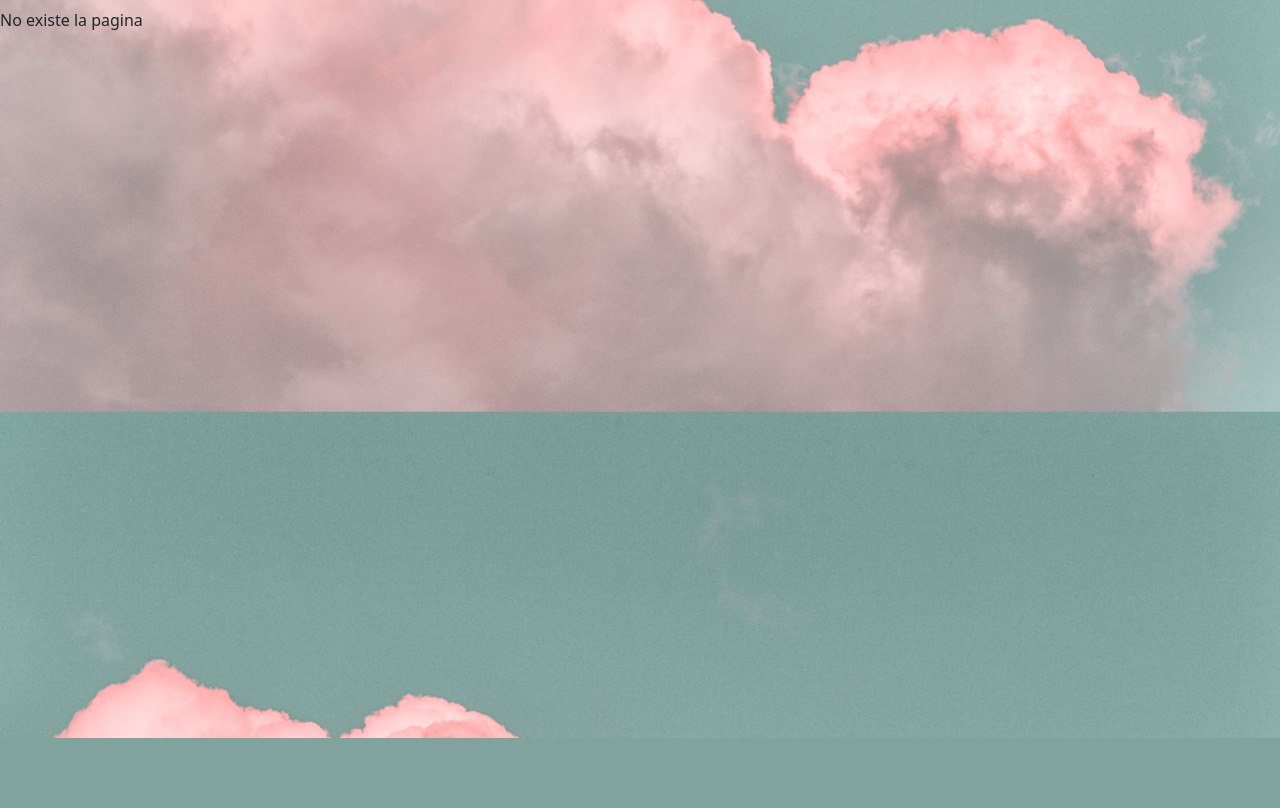
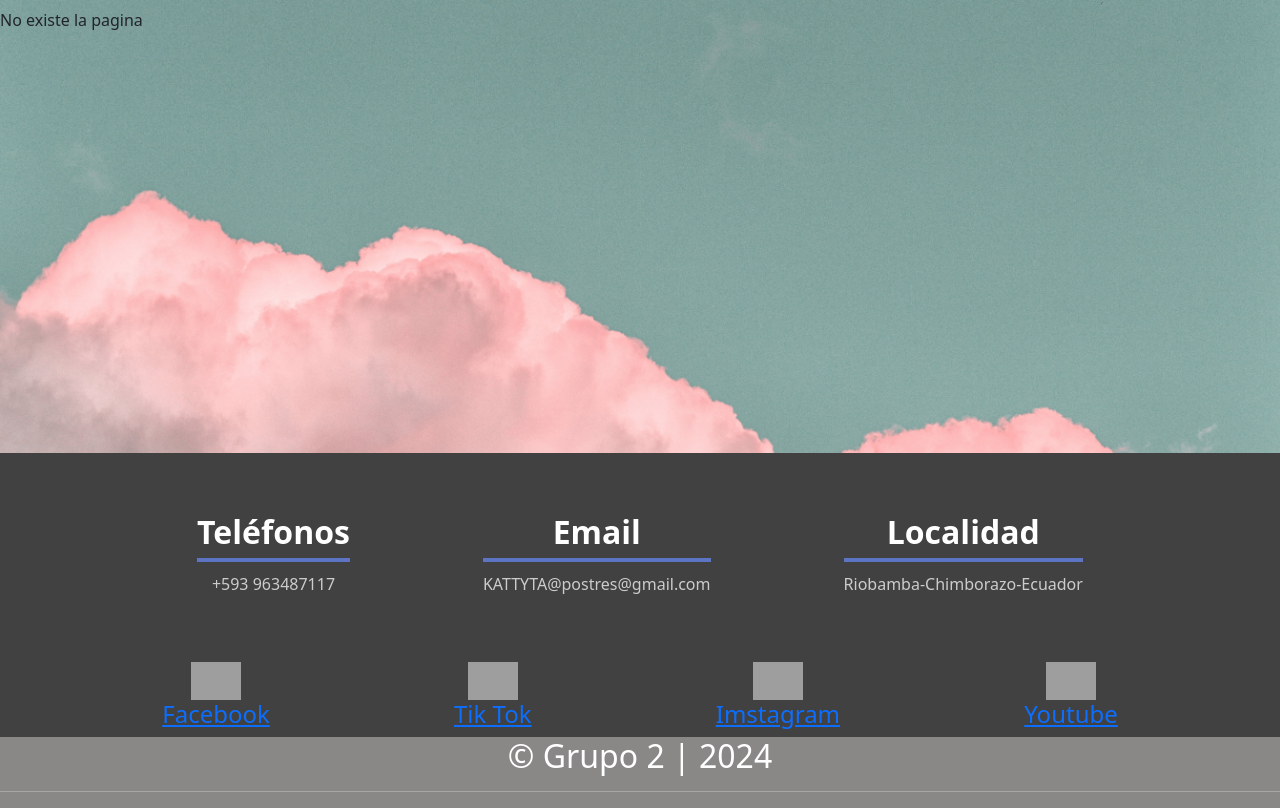
Before and after one commit to AndresGaibor/postres-php, a PHP site: page / in a window 1280 px wide. Shown: the part 62-870 px from the top of the page. Before the commit the page ends 800 px from the top, so only its background shows below. Run offline with PHP 8.4, Linux system fonts and the light colour scheme; some libraries are stand-ins or nearby versions; grey boxes are pictures that could not be loaded.

Commit message:
Agregadas páginas y estilos de inicio y pie de página

```diff
--- /dev/null
+++ b/Inicio.css
@@ -0,0 +1,281 @@
+nav{
+  text-align: right;
+  padding-right: 50px;
+  align-items: center;
+  padding: 20px;
+}
+
+.textos-header{
+  display:flex;
+  height: 430px;
+  width: 100%;
+  align-items: center;
+  justify-content: center;
+  flex-direction: column;
+  text-align: center;
+  font-size: 25px;
+}
+
+
+.enlace {
+  color: white;
+  font-weight: 300px;
+  text-decoration: none;
+  font-size: 20px ;
+  margin-right: 18px;
+  align-items: center;
+
+
+}
+
+.enlace:hover{
+  color: #5d73c4;
+}
+
+
+footer{
+  background: #414141;
+  padding: 60px 0px 30px 0px;
+  margin: auto;
+  overflow: hidden;
+  color: #ffffff;
+  position: relative;
+  width: 100%;
+  padding-bottom: 0 !important;
+  margin-top: auto;
+  margin-bottom: 0;
+  bottom: 0;
+}
+.contenedor-footer{
+  display: flex;
+  width: 90%;
+  justify-content: space-evenly;
+  margin:auto;
+  padding-bottom: 50px;
+  font-style:normal;
+
+}
+.content-foo{
+  text-align: center;
+}
+.content-foo p{
+  color: #ccc;
+}
+.content-foo h2{
+  color: #fff;
+  border-bottom: 4px solid #5d73c4;
+  padding-bottom: 7px;
+  margin-bottom: 10px;
+}
+.titulo-final{
+  text-align: center;
+  font-size: 24px;
+  margin: 15px;
+  color:#e2d4d4;
+}
+.redes {
+  text-align: center;
+}
+
+/* Estilos específicos para cada clase de imagen */
+.facebook img {
+  width: 50px; /* Ancho deseado para la imagen de Facebook */
+  height: auto;
+  cursor: pointer;
+}
+
+.tiktok img {
+  width: 50px; /* Ancho deseado para la imagen de TikTok */
+  height: auto;
+  cursor: pointer;
+}
+
+.imsta img {
+  width: 50px; /* Ancho deseado para la imagen de Instagram */
+  height: auto;
+
+  cursor: pointer;
+}
+.youtube img{
+  width: 50px; /* Ancho deseado para la imagen de Instagram */
+  height: auto;
+  cursor: pointer;
+
+}
+/* Estilo para que las imágenes estén en línea una al lado de la otra */
+.redes div {
+  display: inline-block;
+  margin-right: 90px; /* Espacio horizontal entre las imágenes */
+  margin-left: 90px;
+}
+.titu {
+  font-family:'Lucida Sans', 'Lucida Sans Regular', 'Lucida Grande', 'Lucida Sans Unicode', Geneva, Verdana, sans-serif
+
+}
+.Autor{
+  background: #8a8787;
+  overflow: hidden;
+  color: #fff;
+  font-size: small;
+}
+.icono{
+  width: 100px; /* Ancho deseado para el icono */
+  height: auto; /* Altura automática para mantener la proporción */
+  position: absolute; /* Posición absoluta para fijar la imagen */
+  top: 20px; /* Distancia desde la parte superior */
+  left: 20px; /* Distancia desde la izquierda */
+}
+.Nombre-empresa{
+  position: absolute; /* Posición absoluta para fijar la imagen */
+  top: 28px; /* Distancia desde la parte superior */
+  left: 130px
+}
+
+.Productos{
+  margin-left: 100px;
+  margin-right: 100px;
+  padding: 20px;
+
+}
+.galeria-product{
+  display: flex;
+  justify-content: space-evenly;
+  flex-wrap: wrap;
+}
+.imagen-port{
+  width: 24%;
+  margin-bottom: 10px;
+  height: auto;
+  overflow: hidden;
+  position: relative;
+  box-shadow: 0 0 6px 0 rgba(0, 0, 0, .5) ;
+}
+.imagen-port > img{
+  width: 100%;
+  height: 100%;
+  object-fit: cover;
+  display: block;
+}
+
+.hover-galeria{
+  position: absolute;
+  width: 100%;
+  height: 100%;
+  top: 0;
+  transform: scale(0);
+  background: #333335b6;
+  transition: transform .5s;
+  display: flex;
+  justify-content: center;
+  align-items: center;
+  flex-direction: column;
+
+}
+.hover-galeria img{
+  width: 50px;
+}
+.hover-galeria p{
+  color: #fff;
+}
+.imagen-port:hover .hover-galeria{
+  transform: scale(1) ;
+}
+
+
+@media only screen and (max-width: 480px) {
+  nav {
+    text-align: center;
+    padding: 10px; /* Ajusta el padding según sea necesario */
+  }
+
+  .textos-header {
+    height: auto; /* Ajusta la altura según necesites */
+    font-size: 16px; /* Ajusta el tamaño de la fuente según necesites */
+  }
+
+
+  .enlace {
+    font-size: 14px; /* Ajusta el tamaño de la fuente según necesites */
+  }
+
+  footer {
+    padding: 20px 0; /* Ajusta el padding según necesites */
+    padding-bottom: 0 !important;
+  }
+
+  .contenedor-footer {
+    flex-direction: column; /* Cambia la dirección del flexbox */
+    align-items: center; /* Alinea los elementos al centro */
+  }
+
+  .redes div {
+    margin-right: 15px; /* Ajusta el margen según necesites */
+    margin-left: 15px; /* Ajusta el margen según necesites */
+  }
+
+  .icono {
+    width: 50px; /* Ajusta el tamaño del icono según necesites */
+    top: 5px; /* Ajusta la posición del icono según necesites */
+    left: 5px; /* Ajusta la posición del icono según necesites */
+  }
+
+  .Nombre-empresa {
+    top: 12px; /* Ajusta la posición según necesites */
+    left: 70px; /* Ajusta la posición según necesites */
+  }
+
+  .Productos {
+    margin-left: 10px; /* Ajusta el margen según necesites */
+    margin-right: 10px; /* Ajusta el margen según necesites */
+  }
+
+  .galeria-product {
+    justify-content: center; /* Centra los elementos */
+  }
+
+  .imagen-port {
+    width: 100%; /* Utiliza todo el ancho disponible */
+    margin-bottom: 5px; /* Ajusta el margen inferior según necesites */
+  }
+}
+.contendeor-sobre-nosotros{
+  display: flex;
+  justify-content: space-evenly;
+  padding: 30px;
+}
+
+
+.sobre-nosotros .contenido-texto{
+  width: 45%;
+}
+
+.contenido-texto h3{
+  margin-bottom: 15px;
+}
+
+.contenido-texto h3 span{
+  background:#09102a;
+  color:#fff;
+  border-radius: 50%;
+  display: inline-block;
+  text-align: center;
+  width: 35px;
+  height: 35px;
+  padding: 4px;
+  box-shadow: 0 0 6px 0 rgba(0, 0, 0, .5);
+  margin-right: 5px;
+}
+.contenido-texto p{
+  padding: 0 0 30px 30px;
+  font-weight: 300%;
+  text-align: justify;
+}
+.titulo{
+  text-align: center;
+  color: #09102a;
+  padding: 30px;
+}
+.imagen-about-us{
+  width: 35%;
+  height: auto;
+}
--- /dev/null
+++ b/View/V_Footer.php
@@ -0,0 +1,51 @@
+<div class="">
+<footer>
+    <div class="contenedor-footer">
+      <div class="content-foo">
+        <h2><b>Teléfonos</b></h4>
+        <p>+593 963487117</p>
+      </div>
+      <div class="content-foo">
+        <h2><b>Email</b></h4>
+        <p>KATTYTA@postres@gmail.com</p>
+      </div>
+      <div class="content-foo">
+        <h2><b>Localidad</b></h4>
+        <p>Riobamba-Chimborazo-Ecuador</p>
+      </div>
+    </div>
+
+    <div class = "redes">
+      <div class = "facebook">
+        <a href="https://www.facebook.com">
+          <img src="https://www.facebook.com/images/fb_icon_325x325.png" alt="">
+          <h4>Facebook</h4>
+        </a>
+      </div>
+      <div class = "tiktok">
+        <a href="http://tiktok.com">
+          <img src="https://cdn.pixabay.com/photo/2021/01/30/06/42/tiktok-5962992_640.png" alt="">
+          <h4>Tik Tok</h4>
+        </a>
+
+      </div>
+      <div class = "imsta">
+        <a href="https://www.instagram.com">
+          <img src="https://3.bp.blogspot.com/-iZ6I7uWo8Co/XOEmA8tZY4I/AAAAAAAAngM/AXPNLFVe408V6k9BXiNMsvNV6ij5eEe_ACLcBGAs/s1600/instagram-1675670_1280.png" alt="">
+          <h4>Imstagram</h4>
+        </a>
+      </div>
+
+      <div class = "youtube">
+        <a href="https://www.youtube.com">
+          <img src="https://iconape.com/wp-content/files/tj/116984/svg/youtube-icon.svg" alt="">
+          <h4>Youtube</h4>
+        </a>
+      </div>
+    </div>
+    <section class = "Autor">
+      <h2 style="font: size 24px; text-align: center;">&copy; Grupo 2 | 2024 </h2>
+      <hr>
+    </section>
+  </footer>
+</div>
--- a/controller/Controller.php
+++ b/controller/Controller.php
@@ -12,6 +12,7 @@ $v1 = $_GET['pagina'];
 $paginas = array();
 
 // Aqui ingresamos las paginas que vamos a utilizar
+$paginas[0] = "V_Inicio";
 $paginas[1] = "../Model/M_Reporte_Pedido";
 $paginas['productos'] = "V_Productos";
 $paginas['ingresar_admin'] = "V_Ingresar_Admin";
--- a/index.php
+++ b/index.php
@@ -8,6 +8,7 @@ session_start();
     <meta name="viewport" content="width=device-width, initial-scale=1.0">
     <link rel="stylesheet" href="Login.css">
     <link rel="stylesheet" href="index.css">
+    <link rel="stylesheet" href="Inicio.css">
     <link rel="stylesheet" href="./Estilos/Registro.css">
     <title>PASTELERIA | LOGIN </title>
     <!-- <link rel="stylesheet" href="ext/bootstrap/css/bootstrap.min.css"> -->
@@ -16,10 +17,12 @@ session_start();
 </head>
 <body>
     <?php include('./View/V_Header.php'); ?>
-    <main>
+    <main style="height: 100vh; display: flex; flex-direction: column; min-height: 100vh;">
         <!-- <h1>asd</h1> -->
-        <?php include('./Controller/controller.php'); ?>
-
+        <div style="flex: 1;">
+            <?php include('./Controller/controller.php'); ?>
+        </div>
+        <?php include('./View/V_Footer.php'); ?>
     </main>
     <script type="module" src="https://unpkg.com/ionicons@7.1.0/dist/ionicons/ionicons.esm.js"></script>
     <script nomodule src="https://unpkg.com/ionicons@7.1.0/dist/ionicons/ionicons.js"></script>
```
Also changed, not shown: View/V_Inicio.php (added, +87 -0 lines).
